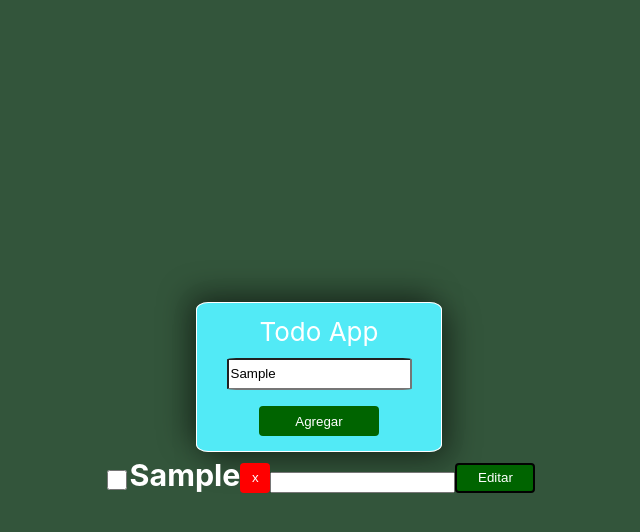
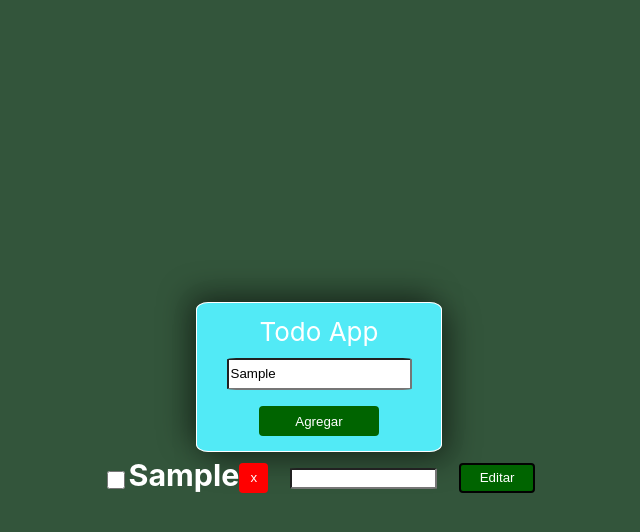
Before and after one commit to jhonsteven15/Todo, a React (Create React App) app: page / in a window 1280 px wide. Both pictures are taken after typing "Sample" into the empty fields and a click on the button "Agregar". Shown: the top 532 px of the page, without its empty margins (321-961 px from the left). Built offline with nearby package versions, Linux system fonts and the light colour scheme.

Commit message:
Update App.css

```diff
--- a/src/App.css
+++ b/src/App.css
@@ -134,3 +134,10 @@ h3 {
   background-color: rgb(4, 32, 4);
 
 }
+.editar{
+  border-radius: 5%;
+  width: 34%;
+  margin-right: 5%;
+  margin-left: 5%;
+  margin-bottom: 1%;
+}
```
